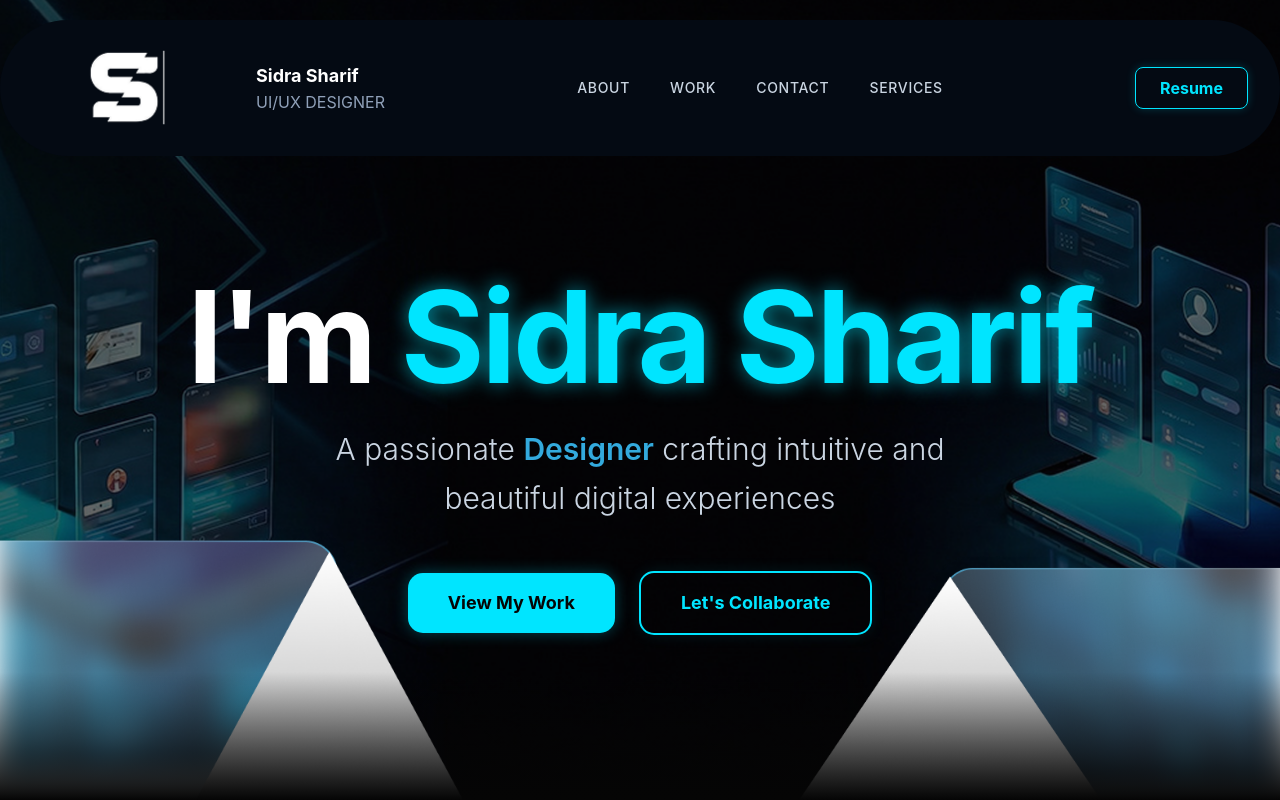
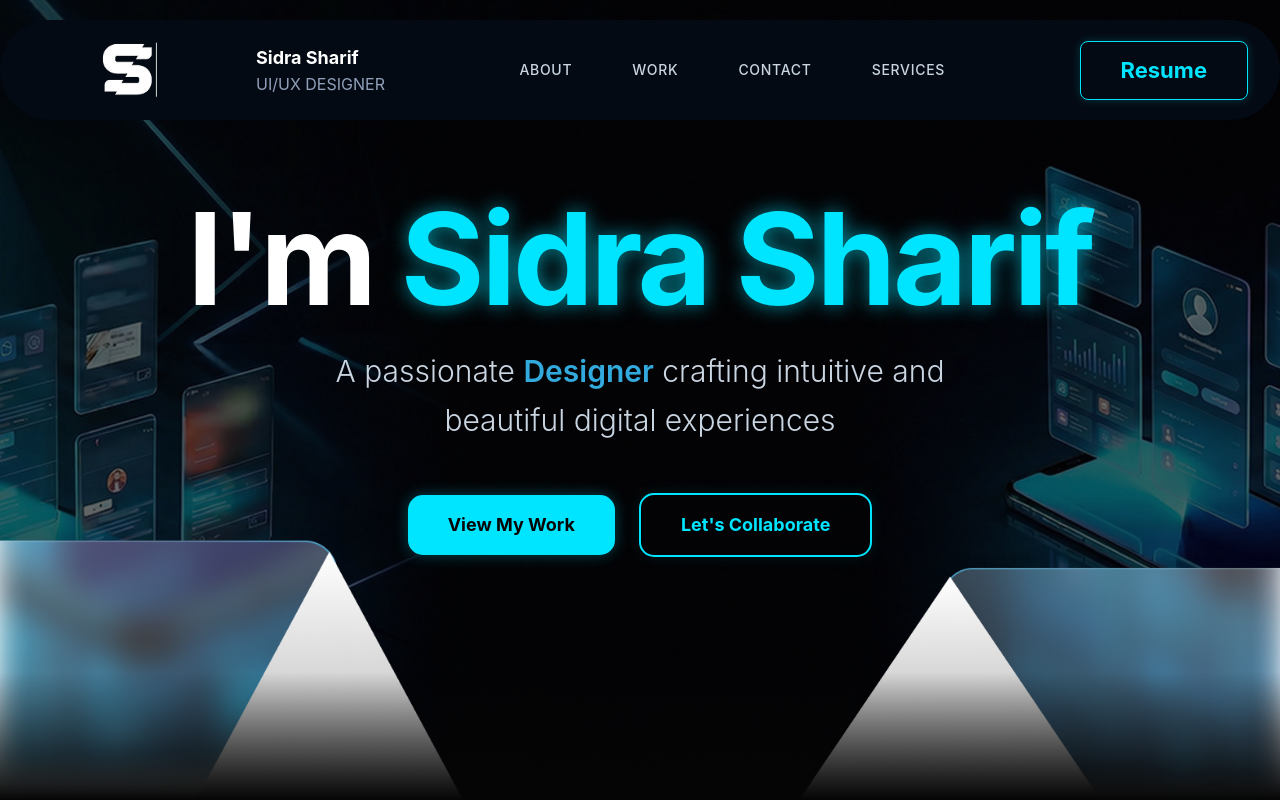
Before and after one commit to hussain-labs/Sidra-Sharif, a React (Vite) app: page / in a window 1280 px wide. Built offline with nearby package versions, Linux system fonts and the light colour scheme.

Commit message:
fix the desgin of the navbar

```diff
--- a/src/components/Hero.jsx
+++ b/src/components/Hero.jsx
@@ -14,7 +14,7 @@ const Hero = () => {
             <div className="absolute inset-0 bg-void-black/50 z-0"></div>
 
             {/* Navbar */}
-            <div className="z-20 w-full">
+            <div className="z-20 w-full fixed">
                 <Navbar />
             </div>
 
--- a/src/components/Navbar.jsx
+++ b/src/components/Navbar.jsx
@@ -7,11 +7,11 @@ const Navbar = () => {
     const toggleMenu = () => setIsOpen(!isOpen);
 
     return (
-        <nav className="max-w-[1574px] w-full mx-auto md:mt-[20px] z-50">
+        <nav className="max-w-[1574px] h-[116px] w-full mx-auto md:mt-[20px] z-50">
             <div className="bg-[#040A13] rounded-none md:rounded-full px-4 sm:px-8 flex justify-between items-center relative">
                 {/* Logo Section */}
                 <div className="flex items-center gap-3 md:gap-4">
-                    <img src={logo} alt="Logo" className="w-[120px] md:w-[208px] h-auto object-contain" />
+                    <img src={logo} alt="Logo" className="w-[120px] md:w-[208px] h-[100px] object-contain" />
                     <div className="flex flex-col">
                         <span className="text-white font-bold text-sm md:text-lg">Sidra Sharif</span>
                         <span className="text-slate-400 uppercase text-xs md:text-base">UI/UX Designer</span>
@@ -19,7 +19,7 @@ const Navbar = () => {
                 </div>
 
                 {/* Desktop Menu */}
-                <div className="hidden md:flex items-center gap-10">
+                <div className="hidden md:flex items-center gap-4 lg:gap-8 xl:gap-15">
                     {navLinks.map(link => (
                         <a key={link} href="#" className="text-slate-300 hover:text-electric-cyan transition-colors text-sm font-medium uppercase tracking-wider">
                             {link}
@@ -29,7 +29,7 @@ const Navbar = () => {
 
                 {/* Resume Button (Desktop) */}
                 <div className="hidden md:block">
-                    <button className="px-6 py-2 rounded-lg border border-electric-cyan text-electric-cyan font-bold hover:bg-electric-cyan hover:text-void-black transition-all shadow-[0_0_10px_rgba(0,229,255,0.2)]">
+                    <button className="px-6 xl:px-10 py-2 md:py-3 text-[22px] rounded-lg border border-electric-cyan text-electric-cyan font-bold hover:bg-electric-cyan hover:text-void-black transition-all shadow-[0_0_10px_rgba(0,229,255,0.2)]">
                         Resume
                     </button>
                 </div>
```
